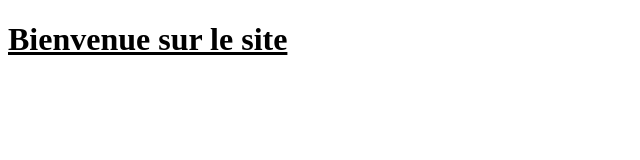
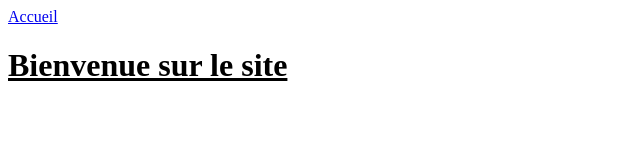
Before and after one commit to Alexis-crl/test, a plain HTML site: page index.html in a window 1280 px wide. Shown: the whole page, without its empty margins (0-640 px from the left). Drawn offline with Linux system fonts and the light colour scheme.

Commit message:
Update index.html

```diff
--- a/index.html
+++ b/index.html
@@ -8,6 +8,10 @@
     <title>ACCUEIL</title>
 </head>
 <body>
+
+    <nav>
+        <a href="#">Accueil</a>
+    </nav>
     <main>
         <h1>Bienvenue sur le site</h1>
     </main>
```
